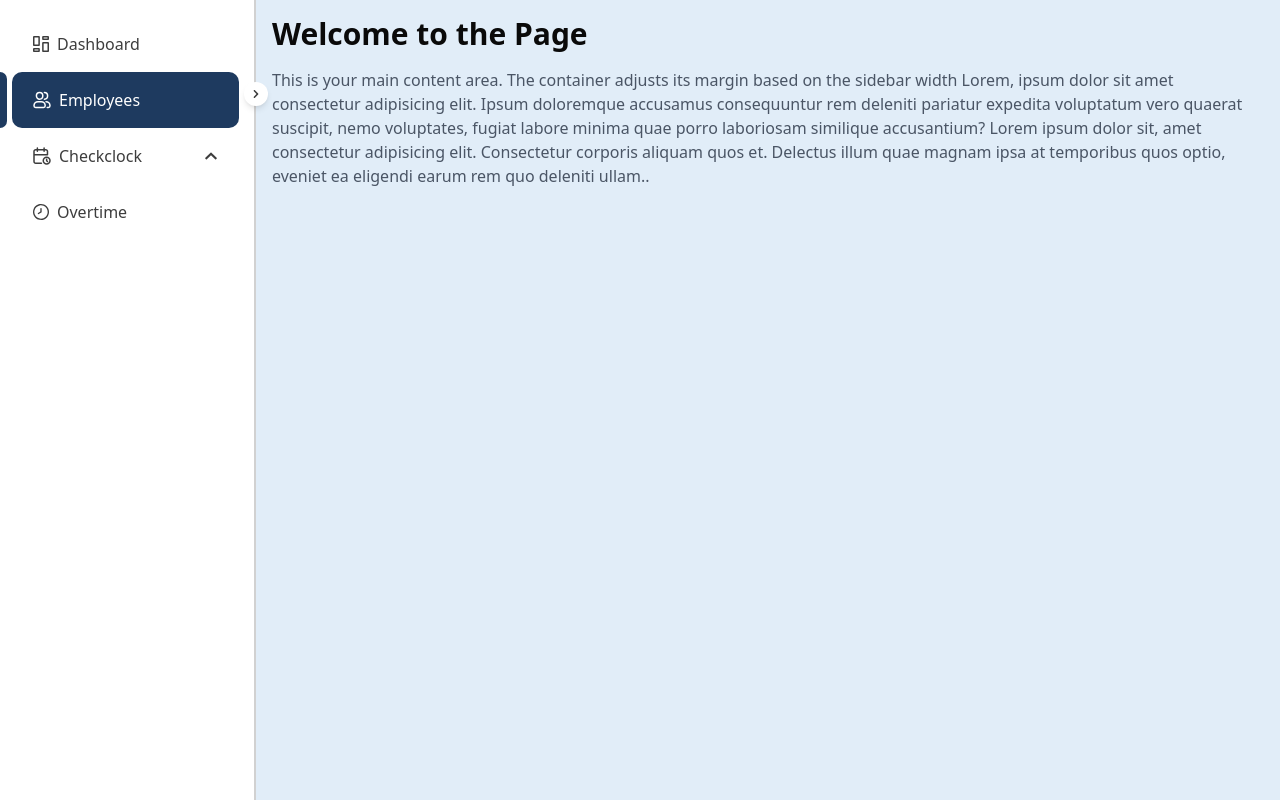
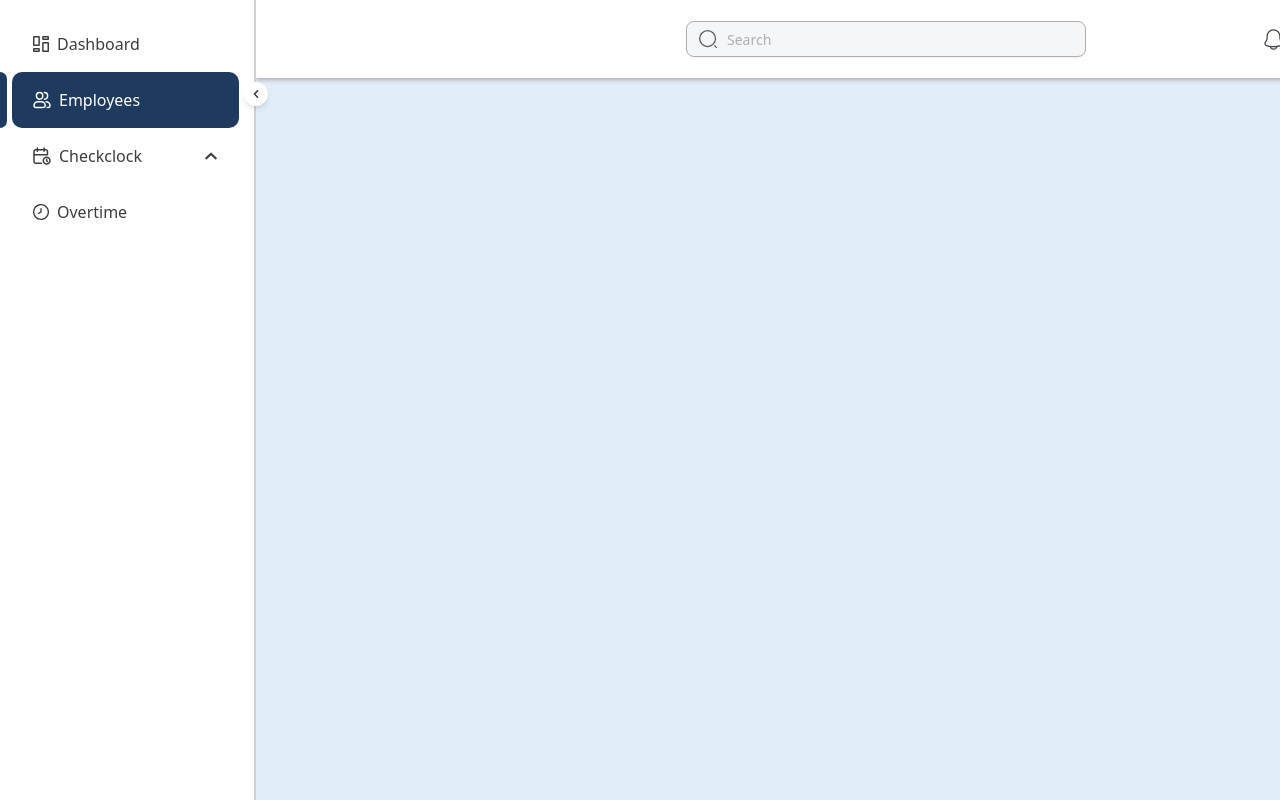
Before and after one commit to langodayyy/hris_frontend, a Next.js app: page /employee in a window 1280 px wide. Built offline with nearby package versions, Linux system fonts and the light colour scheme.

Commit message:
feat: refactor Sidebar and Layout components for improved structure and add Navbar component

```diff
--- /dev/null
+++ b/src/app/signIn/page.tsx
@@ -0,0 +1,15 @@
+
+import { Metadata } from "next";
+import  Sidebar  from "../../components/sidebar";
+// import HomeClient from "./aboutMe";
+
+
+export default function HomePage() {
+  return (
+    <div className="flex ">
+
+
+    </div>
+
+  );
+}
--- /dev/null
+++ b/src/components/layout.tsx
@@ -0,0 +1,23 @@
+import Head from "next/head";
+import Sidebar from "./sidebar";
+import Navbar from "./navbar";
+
+type LayoutProps = {
+  children: React.ReactNode;
+  title: string;
+}
+
+export default function Layout({ children, title }: LayoutProps) {
+  return (
+    <>
+      <Head>
+        <title>Website Pribadi</title>
+        <meta name="description" content="Website Pribadi" />
+        <link rel="icon" href="/favicon.ico" />
+      </Head>
+      {/* <Sidebar /> */}
+      <Navbar title={title}/>
+      <main>{children}</main>
+    </>
+  );
+}
--- /dev/null
+++ b/src/components/navbar.tsx
@@ -0,0 +1,173 @@
+import { Input } from "./ui/input";
+
+interface NavbarProps {
+  title: string; // <- props untuk judul
+  notificationCount?: number;
+}
+
+export default function Navbar({ title, notificationCount = 0 }: NavbarProps) {
+  return (
+
+    <nav className="fixed top-0 flex flex-row items-center w-screen h-auto bg-white px-6 py-[16px] justify-between shadow-[0px_2px_4px_#B0B0B0]">
+
+      <div className="flex justify-start w-[230px] h-[29px]">
+        <a href="#" className="text-2xl font-medium text-left">
+          {title}
+        </a>
+      </div>
+      <div className="flex flex-row items-center w-[400px] h-[36px] gap-[12px] relative">
+        <svg
+          className="absolute left-3 top-1/2 transform -translate-y-1/2 text-gray-400"
+          xmlns="http://www.w3.org/2000/svg"
+          width="20"
+          height="20"
+          viewBox="0 0 20 20"
+          fill="none"
+        >
+          <path
+            d="M9.58317 17.5C13.9554 17.5 17.4998 13.9555 17.4998 9.58329C17.4998 5.21104 13.9554 1.66663 9.58317 1.66663C5.21092 1.66663 1.6665 5.21104 1.6665 9.58329C1.6665 13.9555 5.21092 17.5 9.58317 17.5Z"
+            stroke="#595959"
+            strokeWidth="1.25"
+            strokeLinecap="round"
+            strokeLinejoin="round"
+          />
+          <path
+            d="M18.3332 18.3333L16.6665 16.6666"
+            stroke="#595959"
+            strokeWidth="1.25"
+            strokeLinecap="round"
+            strokeLinejoin="round"
+          />
+        </svg>
+        <Input
+          type="text"
+          id="search"
+          placeholder="Search"
+          className="w-[400px] h-[36px] pl-10 rounded-[8px] bg-[#F5F6F7]"
+        />
+      </div>
+      <div className="flex flex-row gap-[24px] w-auto h-auto">
+        <div className="relative flex items-center">
+          <div className="relative">
+            <a href="#">
+              <svg
+                xmlns="http://www.w3.org/2000/svg"
+                width="23"
+                height="24"
+                viewBox="0 0 23 24"
+                fill="none"
+              >
+                <path
+                  d="M11.5189 2.823C7.99228 2.823 5.13645 5.67883 5.13645 9.2055V11.218C5.13645 11.8697 4.86811 12.8472 4.5327 13.403L3.31561 15.4347C2.56811 16.6901 3.08561 18.0892 4.46561 18.5492C9.04645 20.073 14.001 20.073 18.5819 18.5492C19.8756 18.118 20.4314 16.6038 19.7319 15.4347L18.5148 13.403C18.1794 12.8472 17.911 11.8601 17.911 11.218V9.2055C17.9014 5.698 15.0264 2.823 11.5189 2.823Z"
+                  stroke="#444750"
+                  strokeWidth="1.25"
+                  strokeMiterlimit="10"
+                  strokeLinecap="round"
+                />
+                <path
+                  d="M14.6916 18.942C14.6916 20.6958 13.2541 22.1333 11.5003 22.1333C10.6282 22.1333 9.82325 21.7691 9.24825 21.1941C8.67325 20.6191 8.30908 19.8141 8.30908 18.942"
+                  stroke="#444750"
+                  strokeWidth="1.25"
+                  strokeMiterlimit="10"
+                />
+              </svg>
+            </a>
+            {notificationCount > 0 && (
+              <span className="absolute top-0 right-0 transform translate-x-1/2 -translate-y-1/2 inline-flex items-center justify-center w-[16px] h-[16px] bg-red-600 text-white text-xs rounded-full">
+                {notificationCount}
+              </span>
+            )}
+          </div>
+        </div>
+        <div className="flex flex-row gap-3 w-auto h-auto">
+          <div className="bg-gray-400 h-10 w-10 rounded-full"></div>
+          <div className="flex flex-col gap-[2px] h-auto w-auto">
+            <span className="text-base font-medium text-neutral-950">
+              Natashia Bunny
+            </span>
+            <span className="text-sm text-neutral-500">Roles User</span>
+          </div>
+          <div className="flex items-center">
+            <a href="#">
+              <svg
+                xmlns="http://www.w3.org/2000/svg"
+                width="20"
+                height="20"
+                viewBox="0 0 20 20"
+                fill="none"
+              >
+                <path
+                  d="M16.5999 7.45837L11.1666 12.8917C10.5249 13.5334 9.4749 13.5334 8.83324 12.8917L3.3999 7.45837"
+                  stroke="#444750"
+                  strokeWidth="1.25"
+                  strokeMiterlimit="10"
+                  strokeLinecap="round"
+                  strokeLinejoin="round"
+                />
+              </svg>
+            </a>
+          </div>
+        </div>
+      </div>
+    </nav>
+  );
+}
+
+// import { Command, CommandInput, CommandList, CommandItem } from '@shadcn/ui';
+// // import { Input } from "./ui/input";
+
+// export default function Navbar() {
+//   return (
+//     <div className="flex flex-row items-center w-full h-auto bg-white px-6 py-[16px] justify-between shadow-[0px_2px_4px_#B0B0B0]">
+//       <div className="flex justify-start w-[200px] h-[29px]">
+//         <a href="#" className="text-2xl font-medium text-left">Dashboard</a>
+//       </div>
+//       <div className="flex flex-row items-center w-[400px] h-[36px] gap-[12px] relative">
+//         <svg className="absolute left-3 top-1/2 transform -translate-y-1/2 text-gray-400" xmlns="http://www.w3.org/2000/svg" width="20" height="20" viewBox="0 0 20 20" fill="none">
+//           <path d="M9.58317 17.5C13.9554 17.5 17.4998 13.9555 17.4998 9.58329C17.4998 5.21104 13.9554 1.66663 9.58317 1.66663C5.21092 1.66663 1.6665 5.21104 1.6665 9.58329C1.6665 13.9555 5.21092 17.5 9.58317 17.5Z" stroke="#595959" stroke-width="1.25" stroke-linecap="round" stroke-linejoin="round"/>
+//           <path d="M18.3332 18.3333L16.6665 16.6666" stroke="#595959" stroke-width="1.25" stroke-linecap="round" stroke-linejoin="round"/>
+//         </svg>
+
+//         {/* Ganti Input dengan Command */}
+//         <Command>
+//           <CommandInput placeholder="Search" className="w-[400px] h-[36px] pl-10" />
+//           <CommandList>
+//             <CommandItem onSelect={() => console.log('Command item selected')}>
+//               Item 1
+//             </CommandItem>
+//             <CommandItem onSelect={() => console.log('Command item selected')}>
+//               Item 2
+//             </CommandItem>
+//           </CommandList>
+//         </Command>
+//       </div>
+//       <div className="flex flex-row gap-[24px] w-auto h-auto">
+//         <div className="relative flex items-center">
+//           <div className="relative">
+//             <a href="#">
+//               <svg xmlns="http://www.w3.org/2000/svg" width="23" height="24" viewBox="0 0 23 24" fill="none">
+//                 <path d="M11.5189 2.823C7.99228 2.823 5.13645 5.67883 5.13645 9.2055V11.218C5.13645 11.8697 4.86811 12.8472 4.5327 13.403L3.31561 15.4347C2.56811 16.6901 3.08561 18.0892 4.46561 18.5492C9.04645 20.073 14.001 20.073 18.5819 18.5492C19.8756 18.118 20.4314 16.6038 19.7319 15.4347L18.5148 13.403C18.1794 12.8472 17.911 11.8601 17.911 11.218V9.2055C17.9014 5.698 15.0264 2.823 11.5189 2.823Z" stroke="#444750" strokeWidth="1.25" strokeMiterlimit="10" strokeLinecap="round"/>
+//                 <path d="M14.6916 18.942C14.6916 20.6958 13.2541 22.1333 11.5003 22.1333C10.6282 22.1333 9.82325 21.7691 9.24825 21.1941C8.67325 20.6191 8.30908 19.8141 8.30908 18.942" stroke="#444750" strokeWidth="1.25" strokeMiterlimit="10"/>
+//               </svg>
+//             </a>
+//             <span className="absolute top-0 right-0 transform translate-x-1/2 -translate-y-1/2 inline-flex items-center justify-center w-[16px] h-[16px] bg-red-600 text-white text-xs rounded-full">9</span>
+//           </div>
+//         </div>
+//         <div className="flex flex-row gap-3 w-auto h-auto">
+//           <div className="bg-gray-400 h-10 w-10 rounded-full"></div>
+//           <div className="flex flex-col gap-[2px] h-auto w-auto">
+//             <span className="text-base font-medium text-neutral-950">Natashia Bunny</span>
+//             <span className="text-sm text-neutral-500">Roles User</span>
+//           </div>
+//           <div className="flex items-center">
+//             <a href="#">
+//               <svg xmlns="http://www.w3.org/2000/svg" width="20" height="20" viewBox="0 0 20 20" fill="none">
+//                 <path d="M16.5999 7.45837L11.1666 12.8917C10.5249 13.5334 9.4749 13.5334 8.83324 12.8917L3.3999 7.45837" stroke="#444750" stroke-width="1.25" stroke-miterlimit="10" stroke-linecap="round" stroke-linejoin="round"/>
+//               </svg>
+//             </a>
+//           </div>
+//         </div>
+//       </div>
+//     </div>
+//   );
+// }
--- a/src/components/sidebar.tsx
+++ b/src/components/sidebar.tsx
@@ -2,6 +2,7 @@
 import { usePathname } from "next/navigation";
 import { useState } from "react";
 import Link from "next/link";
+import Navbar from "./navbar";
 import Image from "next/image";
 
 type NavItemProps = {
@@ -12,6 +13,12 @@ type NavItemProps = {
   isOpen?: boolean;
   submenu?: { label: string; href: string }[];
 };
+
+type LayoutProps = {
+  children: React.ReactNode;
+  title: string;
+}
+
 
 function NavItem({
   url,
@@ -123,7 +130,7 @@ function NavItem({
     </li>
   );
 }
-export default function Sidebar() {
+export default function Sidebar({children, title}: LayoutProps) {
   const [isOpen, setIsOpen] = useState(true);
   const pathname = usePathname();
 
@@ -152,7 +159,7 @@ export default function Sidebar() {
              <path
                fillRule="evenodd"
                clipRule="evenodd"
-                d="M5.83422 11.7657C5.5218 11.4533 5.5218 10.9467 5.83422 10.6343L8.46853 8L5.83422 5.36568C5.5218 5.05327 5.5218 4.54673 5.83422 4.23431C6.14664 3.9219 6.65317 3.9219 6.96559 4.23431L10.1656 7.43431C10.478 7.74673 10.478 8.25327 10.1656 8.56569L6.96559 11.7657C6.65317 12.0781 6.14664 12.0781 5.83422 11.7657Z"
+               d="M10.1658 4.23431C10.4782 4.54673 10.4782 5.05327 10.1658 5.36569L7.53147 8L10.1658 10.6343C10.4782 10.9467 10.4782 11.4533 10.1658 11.7657C9.85336 12.0781 9.34683 12.0781 9.03441 11.7657L5.83441 8.56569C5.52199 8.25327 5.52199 7.74673 5.83441 7.43431L9.03441 4.23431C9.34683 3.9219 9.85336 3.9219 10.1658 4.23431Z"
                fill="currentColor"
              />
            </svg>
@@ -167,10 +174,11 @@ export default function Sidebar() {
               <path
                 fillRule="evenodd"
                 clipRule="evenodd"
-                d="M10.1658 4.23431C10.4782 4.54673 10.4782 5.05327 10.1658 5.36569L7.53147 8L10.1658 10.6343C10.4782 10.9467 10.4782 11.4533 10.1658 11.7657C9.85336 12.0781 9.34683 12.0781 9.03441 11.7657L5.83441 8.56569C5.52199 8.25327 5.52199 7.74673 5.83441 7.43431L9.03441 4.23431C9.34683 3.9219 9.85336 3.9219 10.1658 4.23431Z"
+                d="M5.83422 11.7657C5.5218 11.4533 5.5218 10.9467 5.83422 10.6343L8.46853 8L5.83422 5.36568C5.5218 5.05327 5.5218 4.54673 5.83422 4.23431C6.14664 3.9219 6.65317 3.9219 6.96559 4.23431L10.1656 7.43431C10.478 7.74673 10.478 8.25327 10.1656 8.56569L6.96559 11.7657C6.65317 12.0781 6.14664 12.0781 5.83422 11.7657Z"
                 fill="currentColor"
               />
             </svg>
+
           )}
         </button>
         <nav className="flex flex-col gap-4 w-full">
@@ -303,9 +311,13 @@ export default function Sidebar() {
       <div
         className={`transition-all duration-300 ease-in-out ${
           isOpen ? "ml-64" : "ml-[77px]"
-        } w-full p-4`}
+        } w-full`}
       >
-        <h1 className="text-3xl font-bold">Welcome to the Page</h1>
+
+        <Navbar title={title} />
+        <main>{children}</main>
+        {/* Main Content Area */}
+        {/* <h1 className="text-3xl font-bold">Welcome to the Page</h1>
         <p className="mt-4 text-gray-600">
           This is your main content area. The container adjusts its margin based
           on the sidebar width Lorem, ipsum dolor sit amet consectetur
@@ -316,7 +328,7 @@ export default function Sidebar() {
           corporis aliquam quos et. Delectus illum quae magnam ipsa at
           temporibus quos optio, eveniet ea eligendi earum rem quo deleniti
           ullam..
-        </p>
+        </p> */}
       </div>
     </div>
   );
```
Also changed, not shown: src/app/page.tsx (+6 -6 lines). Lines whose indentation alone changed are shown as unchanged.
